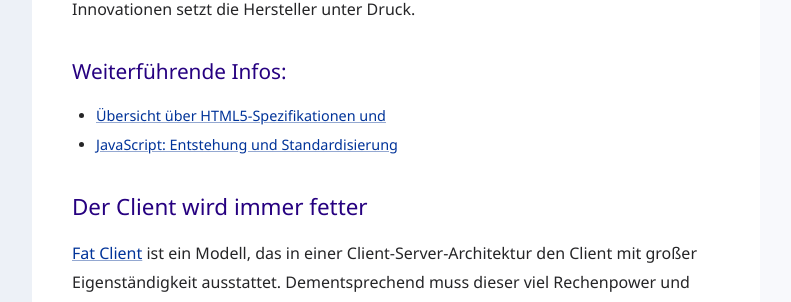
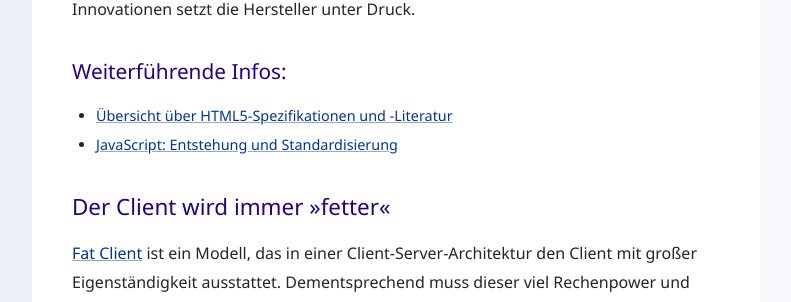
Before and after one commit to molily/molily.de, a Jekyll site: the page built from _posts/2010-01-24-javascript-zukunft-2010.html, in a window 1280 px wide and 900 px high, scrolled down 3538 px. Shown: the part 154-456 px from the top of the window, without its empty margins (88-879 px from the left). Built offline with Jekyll 4.4.1, drawn with Linux system fonts in a browser that asks for light colours; some web fonts are replaced; some of the changed text lies outside the part shown.

Commit message:
Phrasing

```diff
--- a/_posts/2010-01-24-javascript-zukunft-2010.html
+++ b/_posts/2010-01-24-javascript-zukunft-2010.html
@@ -9,7 +9,7 @@ lang: de
 <ol class="compact-list unwichtig">
 <li><a href="#js-zukunft-1">ECMAScript 5 professionalisiert die JavaScript-Entwicklung ↓</a></li>
 <li><a href="#js-zukunft-2">Mit HTML5 werden die JavaScript-Grundlagen robuster ↓</a></li>
-<li><a href="#js-zukunft-3">Der Client wird immer fetter ↓</a></li>
+<li><a href="#js-zukunft-3">Der Client wird immer »fetter« ↓</a></li>
 <li><a href="#js-zukunft-4">JavaScript wird grafisch und übernimmt Flash-typische Aufgaben ↓</a></li>
 <li><a href="#js-zukunft-5">Wo bleiben neue Architekturen für JavaScript-Frameworks? ↓</a></li>
 <li><a href="#js-zukunft-6">Web Services und Mashups werden mit Cross-Domain Ajax endlich cool ↓</a></li>
@@ -72,12 +72,12 @@ lang: de
 <h3>Weiterführende Infos:</h3>
 
 <ul class="compact-list unwichtig">
-<li><a href="/html5-specs/">Übersicht über HTML5-Spezifikationen und</a></li>
+<li><a href="/html5-specs/">Übersicht über HTML5-Spezifikationen und -Literatur</a></li>
 <li><a href="/js/standards.html">JavaScript: Entstehung und Standardisierung</a></li>
 </ul>
 
 
-<h2 id="js-zukunft-3">Der Client wird immer fetter</h2>
+<h2 id="js-zukunft-3">Der Client wird immer »fetter«</h2>
 
 <p><a href="http://de.wikipedia.org/wiki/Fat_Client">Fat Client</a> ist ein Modell, das in einer Client-Server-Architektur den Client mit großer Eigenständigkeit ausstattet. Dementsprechend muss dieser viel Rechenpower und Software-Kapazitäten mitbringen. Der Performance-Wettlauf, den sich die JavaScript-Engines derzeit liefern, zeigt, wo die Entwicklung hingehen wird: Der Browser wird zur Plattform für leistungsfähige, aber entsprechend Ressourcen-hungrige Anwendungen. Schon jetzt gibt es JavaScript-Anwendungen, die Prozessorlüfter auf Hochtouren bringen.</p>
 
```
